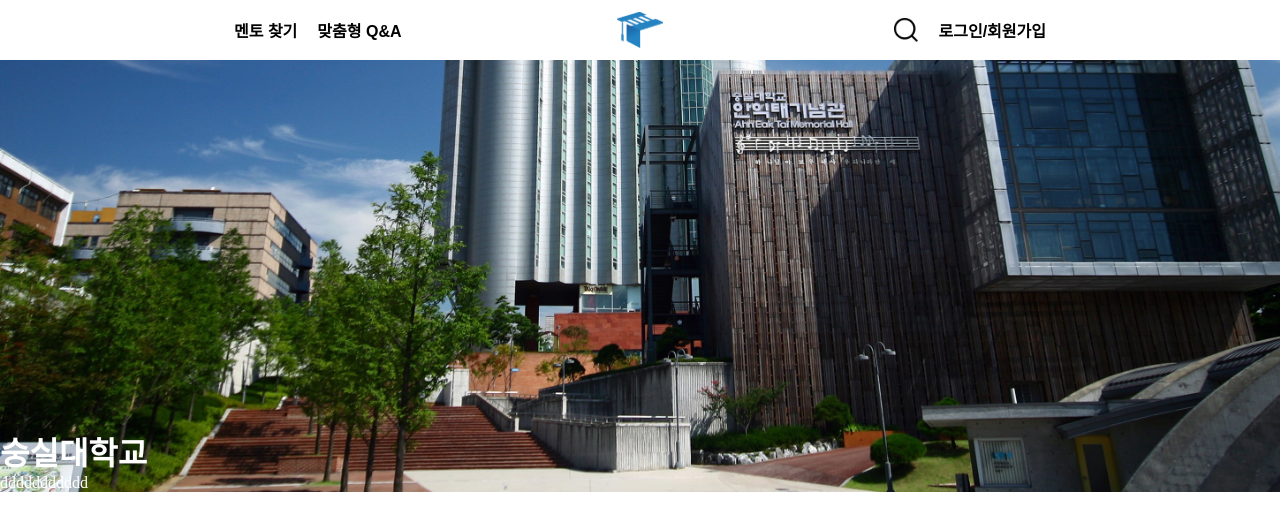
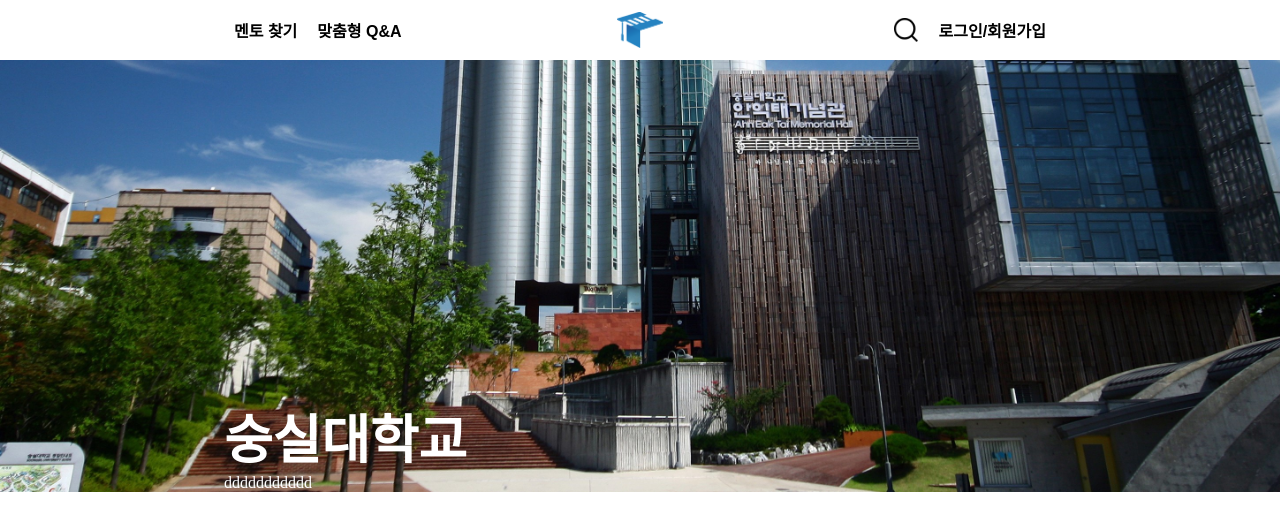
Before and after one commit to inudevs/susirecipe-web, a Vue app: page / in a window 1280 px wide. Shown: the top 530 px of the page. Built offline with nearby package versions, Linux system fonts and the light colour scheme; a web font is replaced by a local one.

Commit message:
feat: center banner content

```diff
--- a/src/pages/main.vue
+++ b/src/pages/main.vue
@@ -1,9 +1,11 @@
 <template>
 <div>
   <div class="banner">
-    <div class="banner__desc">
-        <h1 class="banner__title">숭실대학교</h1>
-        <span>ddddddddddd</span>
+    <div class="banner__content">
+        <div class="banner__desc">
+            <h1 class="banner__title">숭실대학교</h1>
+            <span>ddddddddddd</span>
+        </div>
     </div>
   </div>
 </div>
@@ -29,6 +31,14 @@
   background-size: cover;
   background-repeat: no-repeat;
   position: relative;
+  display: flex;
+  justify-content: center;
+  align-items: center;
+
+  &__content {
+      width: 65%;
+      height: 100%;
+  }
 
   &__desc {
       position: absolute;
@@ -40,6 +50,7 @@
 
   &__title {
       margin: 0;
+      font-size: 3.3rem;
   }
 }
 </style>
```
